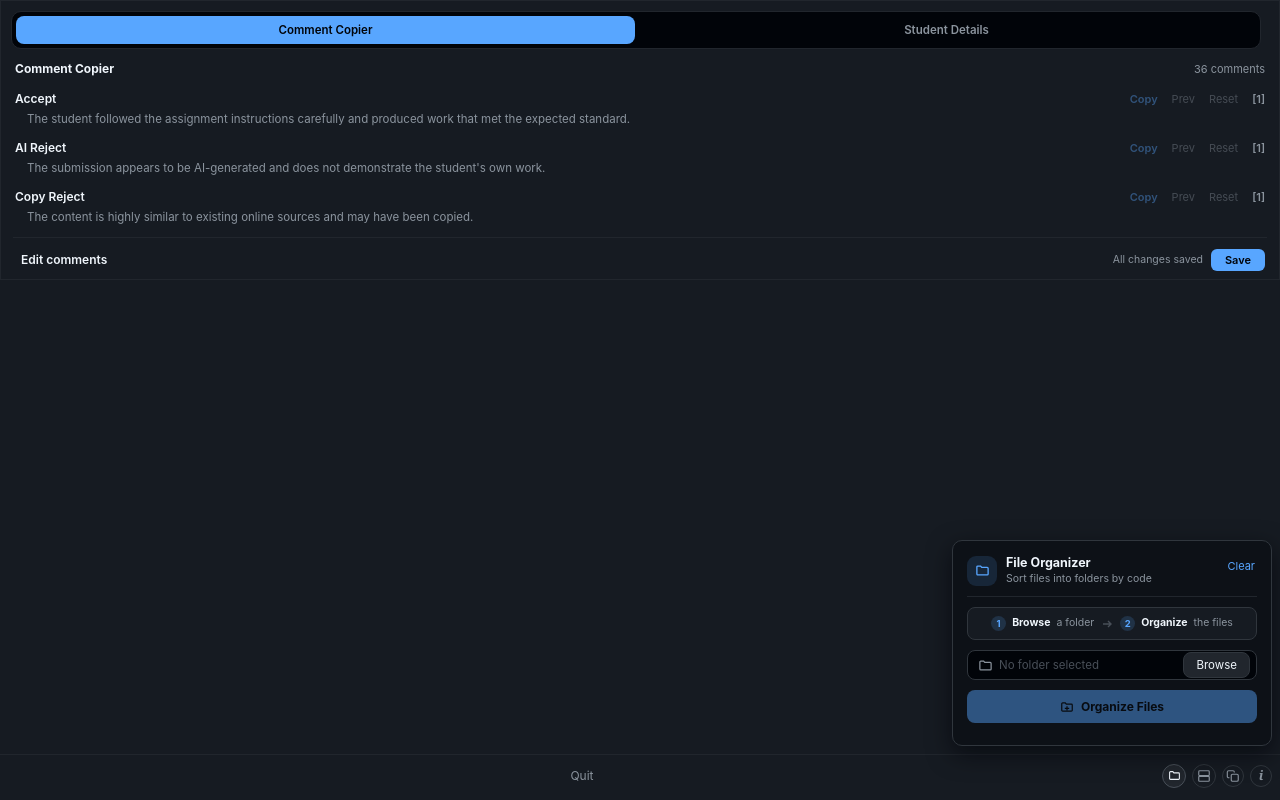
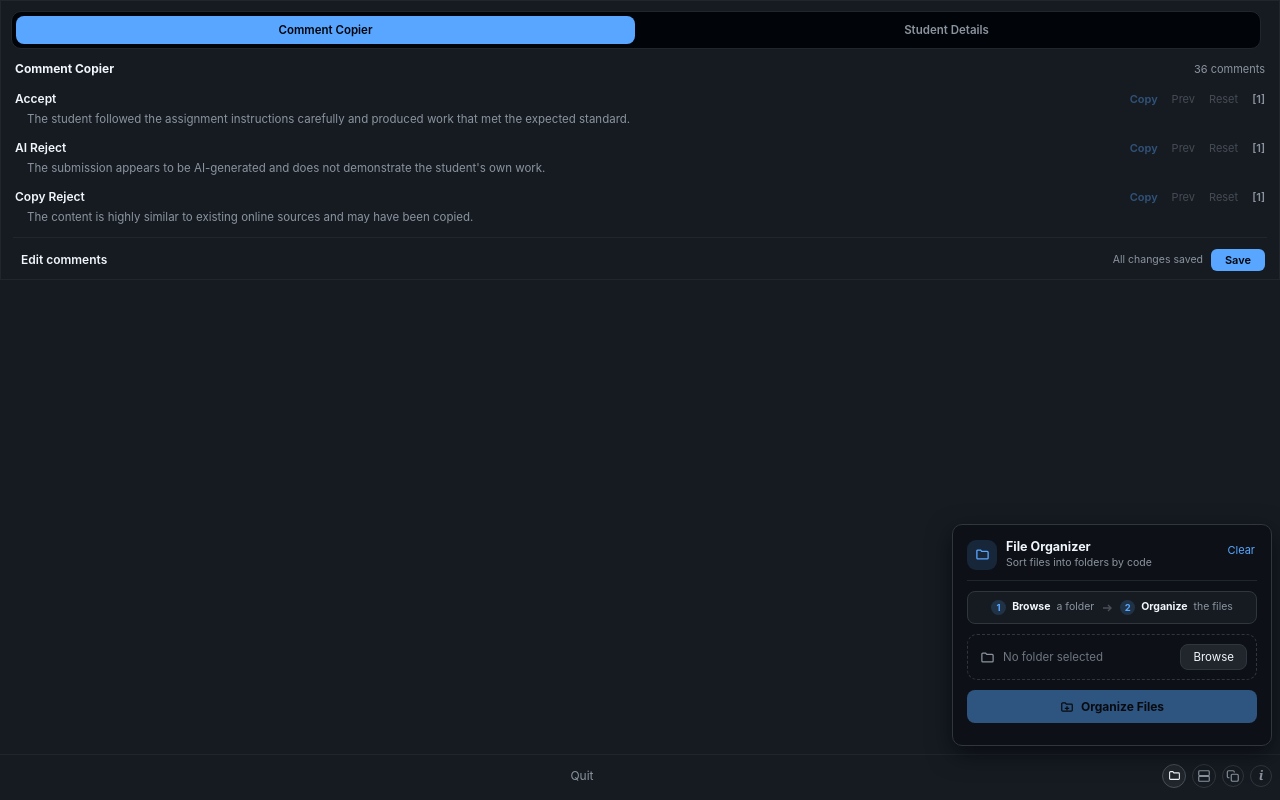
Before and after one commit to GagandeepSingh07/Comment-Copier-main, an Electron app: page popup.html in a window 1280 px wide. Both pictures are taken after a click on the button 1174 px from the left and 775 px from the top of the page. Drawn offline with Linux system fonts and the light colour scheme; no server answers.

Commit message:
fix file organizer css fix

```diff
--- a/popup.css
+++ b/popup.css
@@ -1147,21 +1147,37 @@ body.layout-stack .tab-panel + .tab-panel {
 .organizer-folder-row {
     display: flex;
     align-items: center;
-    gap: 6px;
+    gap: 8px;
+    background: transparent;
+    border: 1.5px dashed #30363d;
+    border-radius: 10px;
+    padding: 9px 9px 9px 12px;
+    cursor: pointer;
+    transition: border-color 0.15s ease, background-color 0.15s ease;
+}
+
+.organizer-folder-row:hover {
+    border-color: #484f58;
+    background: #161b22;
+}
+
+.organizer-folder-row.has-folder {
+    border-style: solid;
+    border-color: #30363d;
     background: #010409;
-    border: 1px solid #30363d;
-    border-radius: 8px;
-    padding: 0 6px 0 10px;
-    transition: border-color 0.15s ease;
-}
-
-.organizer-folder-row:focus-within {
+}
+
+.organizer-folder-row.has-folder:hover {
     border-color: var(--accent);
 }
 
 .organizer-folder-icon {
     flex-shrink: 0;
     color: var(--muted);
+}
+
+.organizer-folder-row.has-folder .organizer-folder-icon {
+    color: var(--accent);
 }
 
 #organizer-path {
@@ -1169,20 +1185,25 @@ body.layout-stack .tab-panel + .tab-panel {
     min-width: 0;
     background: transparent;
     border: none;
-    padding: 7px 0;
+    padding: 0;
     font-family: inherit;
     font-size: 11.5px;
     color: var(--text);
+    cursor: pointer;
     user-select: text;
+    overflow: hidden;
+    text-overflow: ellipsis;
+    white-space: nowrap;
 }
 
 #organizer-path:focus { outline: none; }
 
-#organizer-path::placeholder { color: #484f58; }
+#organizer-path::placeholder { color: #6e7681; }
 
 .organizer-browse {
     flex-shrink: 0;
     padding: 5px 12px;
+    pointer-events: none;
 }
 
 .btn-organize {
--- a/popup.js
+++ b/popup.js
@@ -162,6 +162,7 @@ const sheetReset = document.getElementById('sheet-reset');
 const sheetBtn = document.getElementById('sheet-btn');
 const organizerWrap = document.querySelector('.organizer-wrap');
 const organizerBtn = document.getElementById('organizer-btn');
+const organizerFolderRow = document.getElementById('organizer-folder-row');
 const organizerPathInput = document.getElementById('organizer-path');
 const organizerBrowseBtn = document.getElementById('organizer-browse-btn');
 const organizerClearBtn = document.getElementById('organizer-clear-btn');
@@ -905,6 +906,7 @@ function loadOrganizerPath() {
         organizerFolder = saved;
         organizerPathInput.value = saved;
         organizerRunBtn.disabled = false;
+        organizerFolderRow.classList.add('has-folder');
     }
 }
 
@@ -952,6 +954,7 @@ async function pickOrganizerFolder() {
     organizerPathInput.value = picked;
     localStorage.setItem(ORGANIZER_KEY, picked);
     organizerRunBtn.disabled = false;
+    organizerFolderRow.classList.add('has-folder');
     organizerSummary.textContent = '';
     organizerList.innerHTML = '';
     syncHeight();
@@ -962,6 +965,7 @@ function clearOrganizerFolder() {
     organizerPathInput.value = '';
     localStorage.removeItem(ORGANIZER_KEY);
     organizerRunBtn.disabled = true;
+    organizerFolderRow.classList.remove('has-folder');
     organizerSummary.textContent = '';
     organizerList.innerHTML = '';
     syncHeight();
@@ -1159,6 +1163,7 @@ document.addEventListener('click', (e) => {
     });
 });
 organizerBrowseBtn.addEventListener('click', pickOrganizerFolder);
+organizerFolderRow.addEventListener('click', pickOrganizerFolder);
 organizerRunBtn.addEventListener('click', runOrganizer);
 organizerClearBtn.addEventListener('click', clearOrganizerFolder);
 
```
